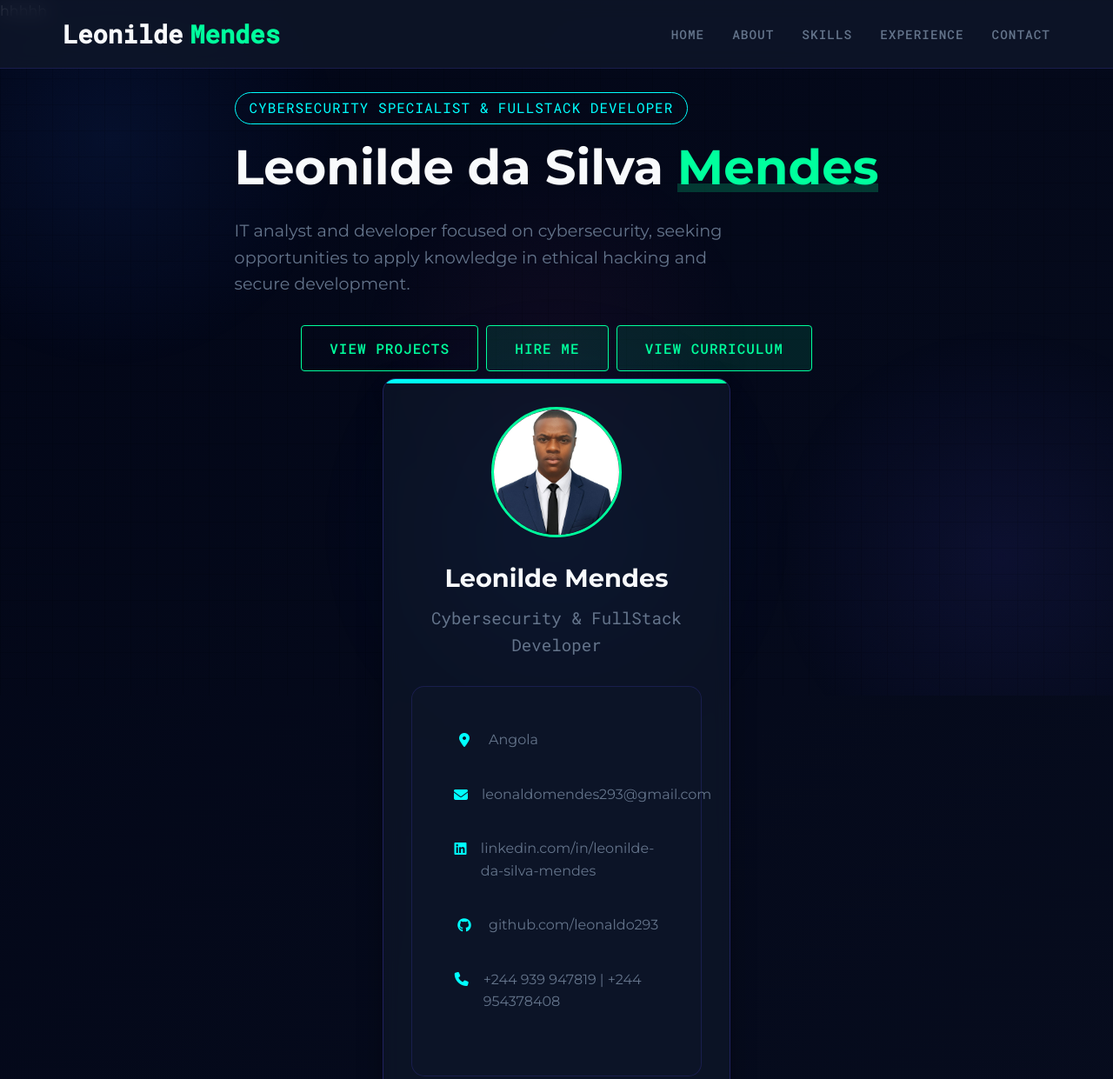
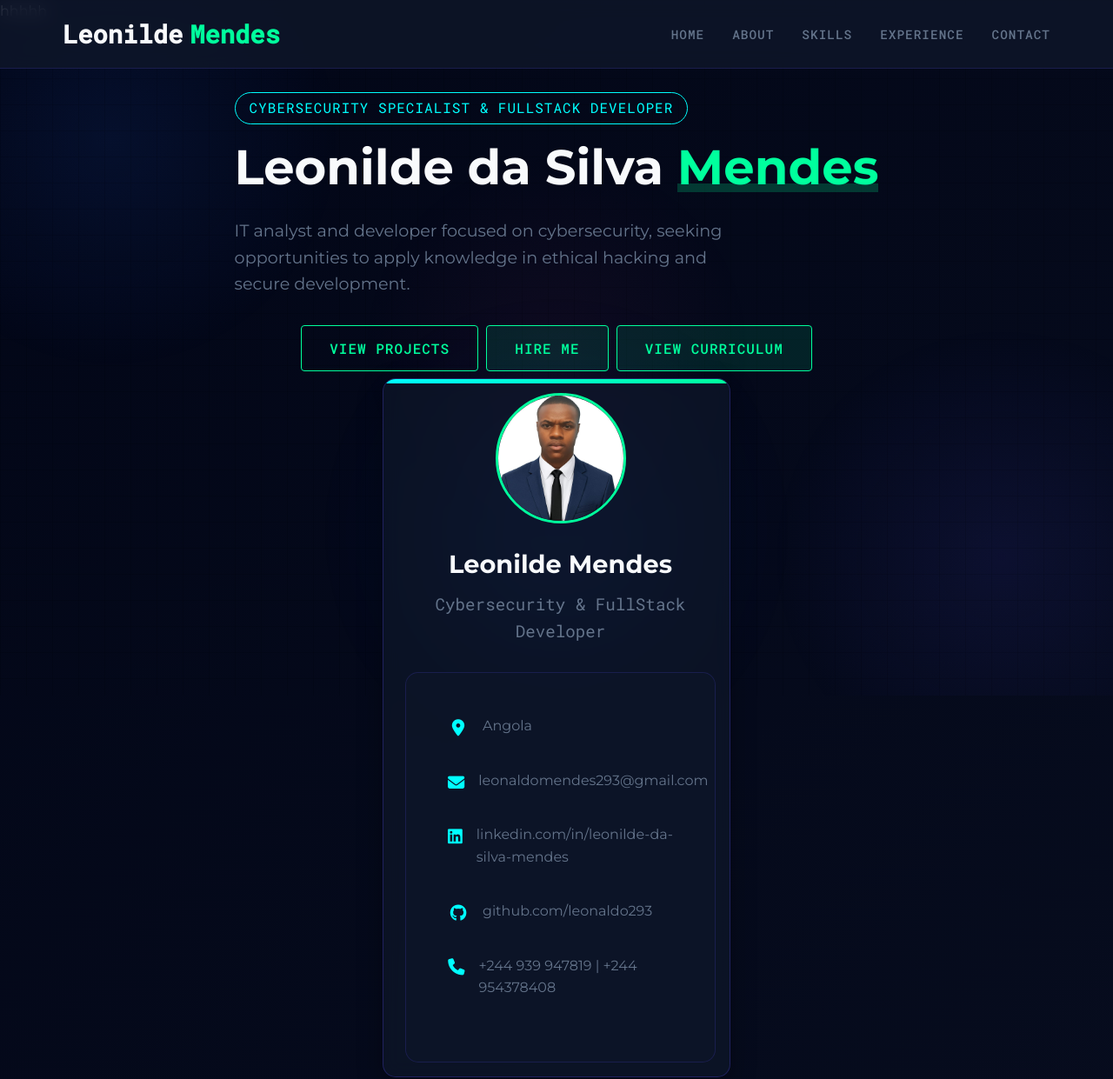
Before and after one commit to leonaldo293/portfolio-leonilde, a plain HTML site: page index.html in a window 1280 px wide. Shown: the top 1241 px of the page at 87% size. Drawn offline with Linux system fonts and the light colour scheme.

Commit message:
centralizar

```diff
--- a/index.html
+++ b/index.html
@@ -192,7 +192,8 @@
             border: 1px solid rgba(79, 70, 229, 0.3);
             border-radius: 15px;
             backdrop-filter: blur(10px);
-            padding: 2rem;
+            padding: 1rem;
+            padding-left: 25px;
             max-width: 400px;
             box-shadow: 0 10px 30px rgba(0, 0, 0, 0.3);
             position: relative;
@@ -225,7 +226,7 @@
         .profile-img i {
             font-size: 5rem;
             color: var(--cyber-green);
-            position: absolute;
+            position:fixed ;
         }
 
         .profile-card h2 {
@@ -592,7 +593,7 @@
         }
 
         .contact-item i {
-            font-size: 1rem;
+            font-size: 1.2rem;
             color: var(--cyber-blue);
             margin-top: 0.3rem;
         }
```
